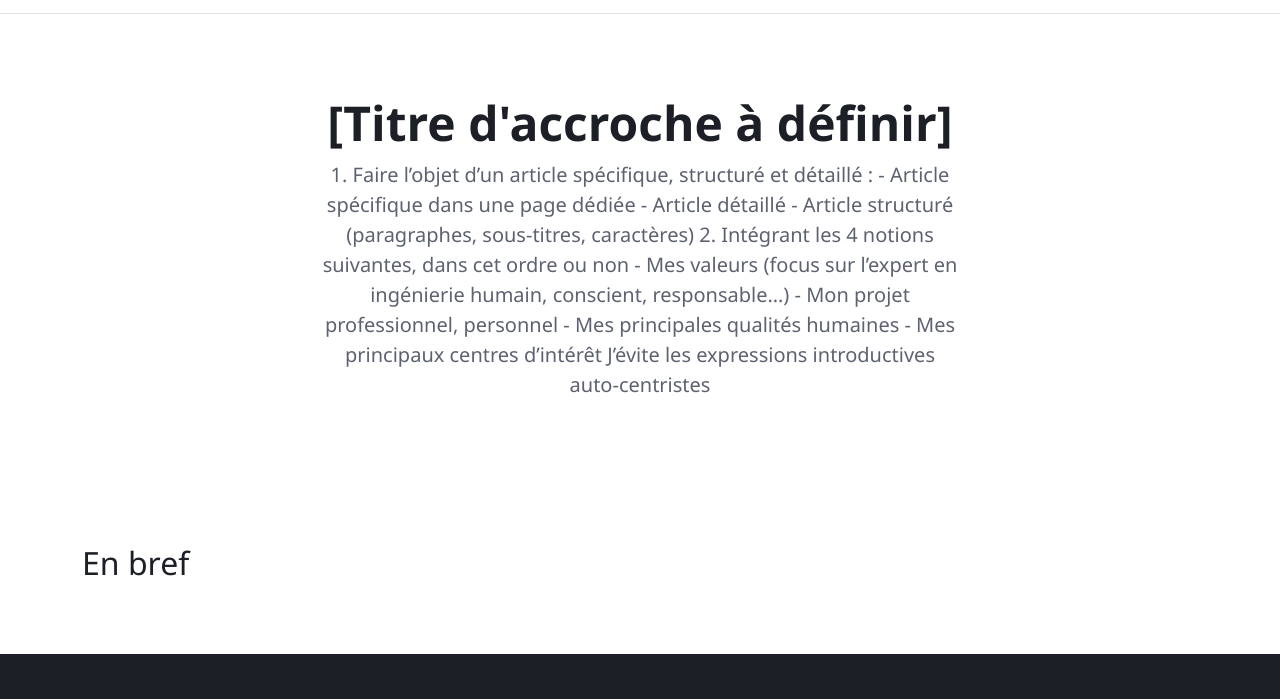
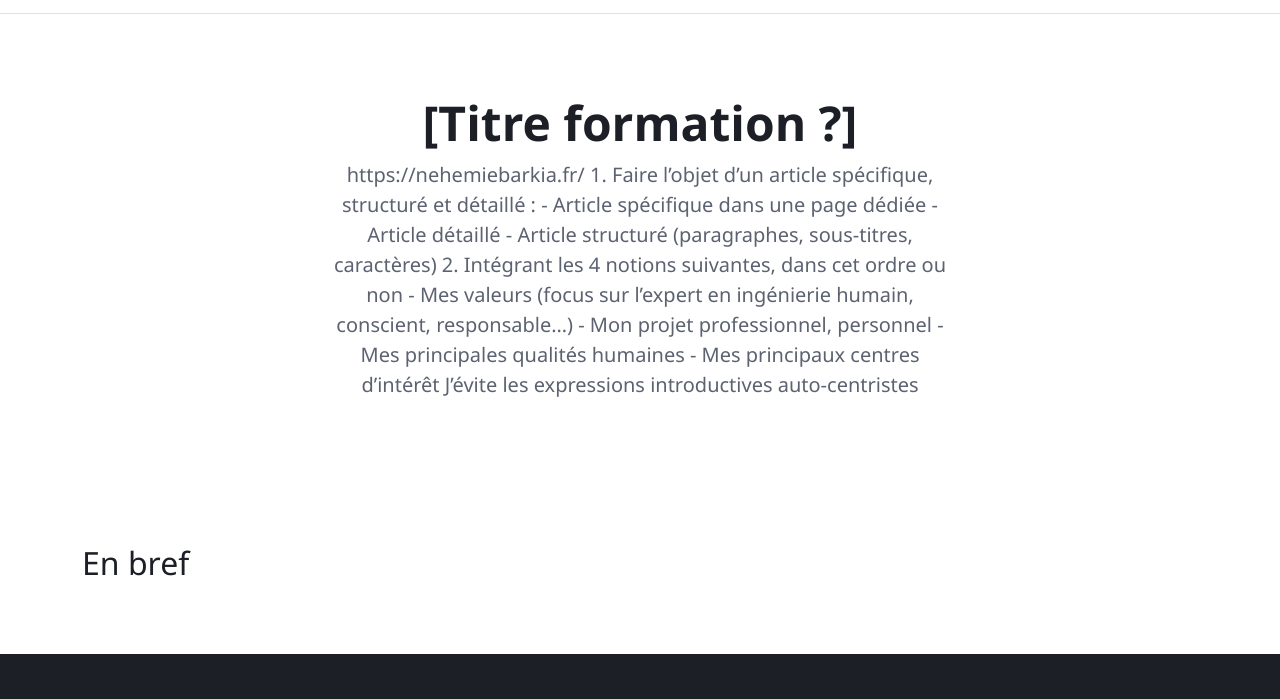
Before and after one commit to Merlin-Guyard/Portfolio---Iscod, a website built with Vite: page index.html in a window 1280 px wide. Shown: the part 69-768 px from the top of the page. Built offline with nearby package versions, Linux system fonts and the light colour scheme.

Commit message:
Update index.html

```diff
--- a/index.html
+++ b/index.html
@@ -14,8 +14,9 @@
 
     <main>
       <section class="hero container">
-        <h1 class="display-5 fw-bold">[Titre d'accroche à définir]</h1>
+        <h1 class="display-5 fw-bold">[Titre formation ?]</h1>
         <p class="lead text-secondary mx-auto" style="max-width: 640px">
+          https://nehemiebarkia.fr/
 1. Faire l’objet d’un article spécifique, structuré et
 détaillé :
 - Article spécifique dans une page dédiée
```
